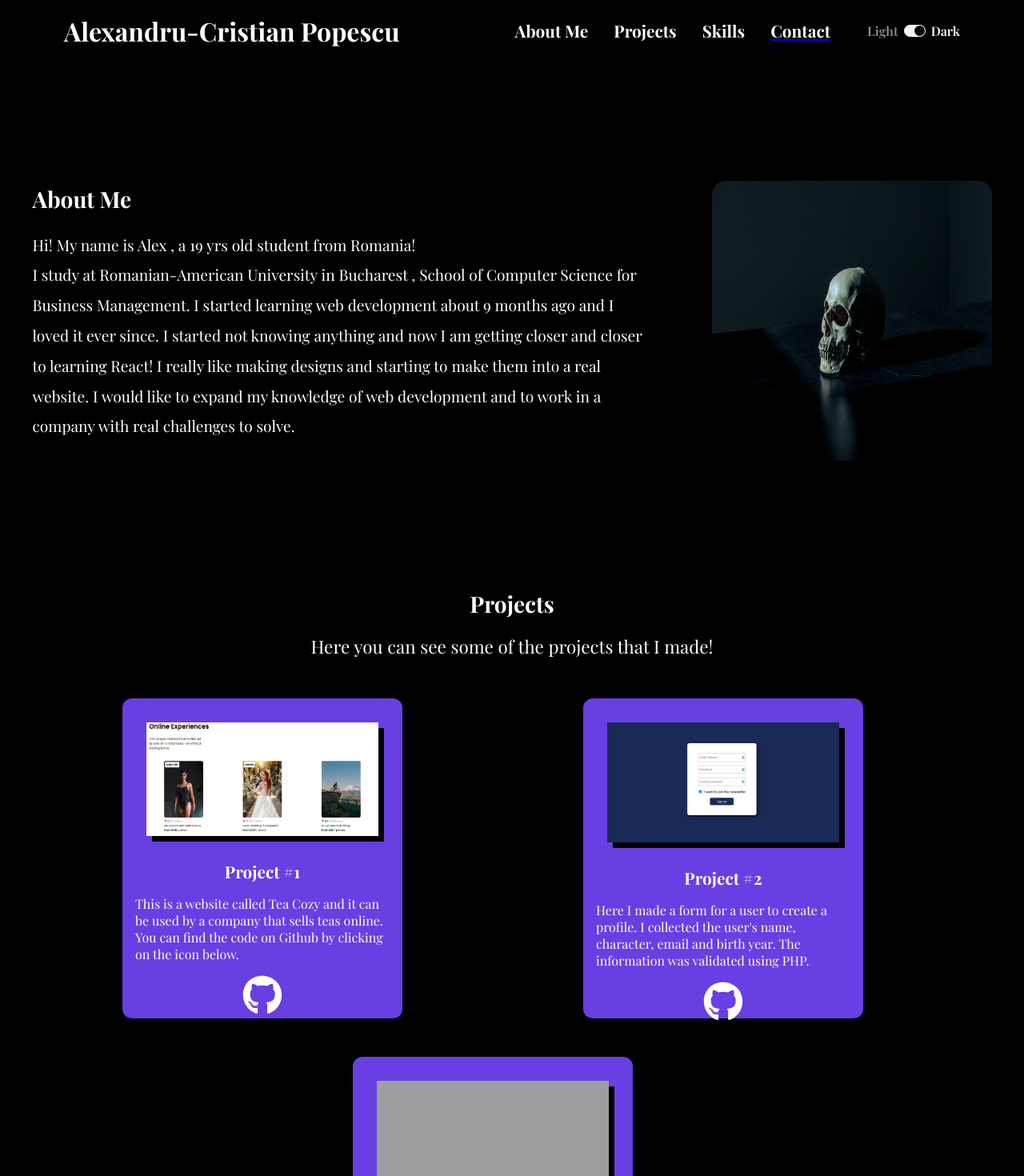
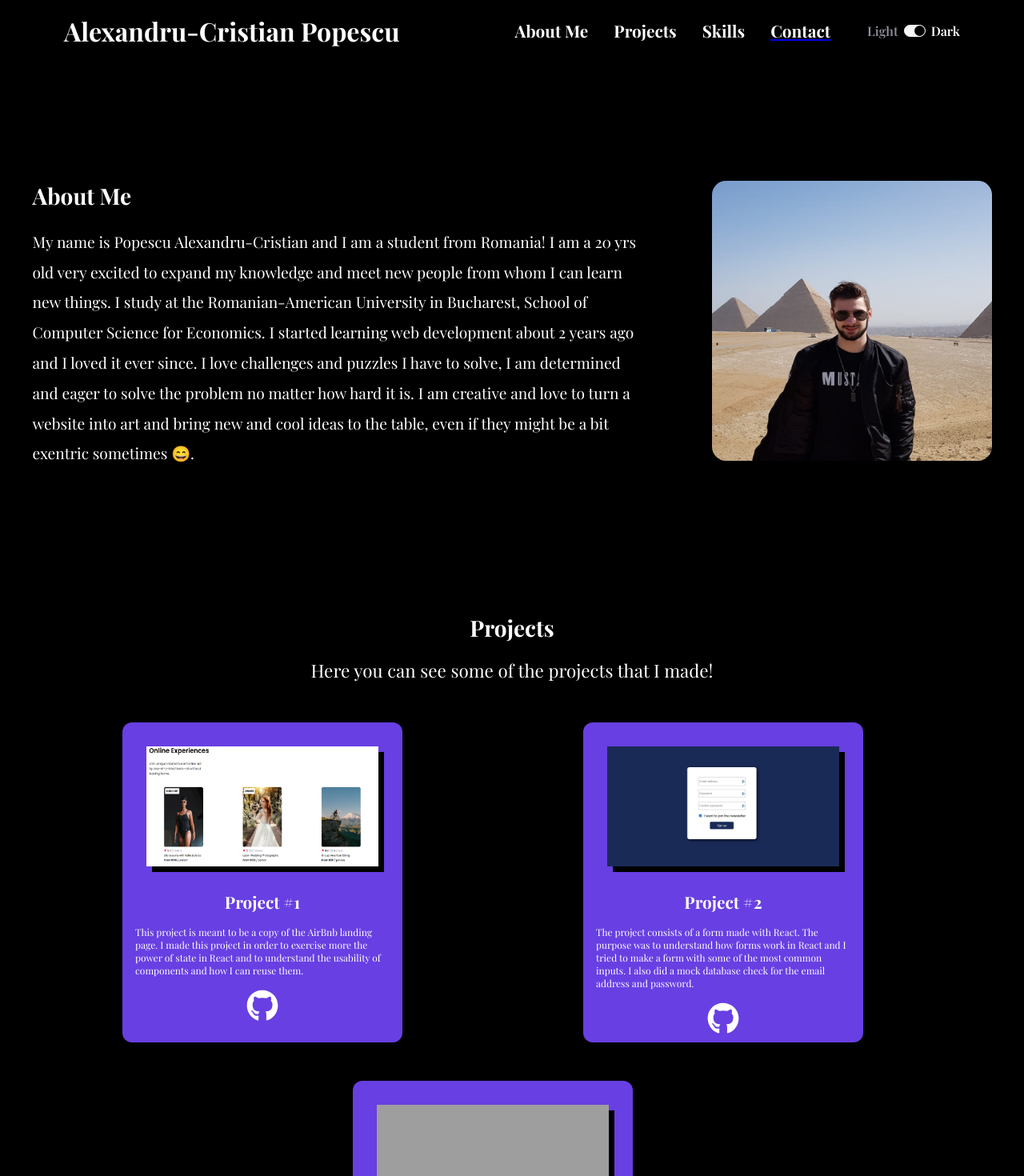
Before and after one commit to AlexCristian11/React-Porfolio, a React (Create React App) app: page / in a window 1280 px wide. Shown: the top 1470 px of the page at 80% size. Built offline with nearby package versions, Linux system fonts and the light colour scheme; grey boxes are pictures that could not be loaded.

Commit message:
Changed the projects section and about me

```diff
--- a/src/components/About.jsx
+++ b/src/components/About.jsx
@@ -1,6 +1,6 @@
 import React from 'react'
 import styled from 'styled-components';
-import image from '../img-src/placeholder.jpg';
+import image from '../img-src/photo.jpeg';
 
 
 function About(props) {
@@ -9,12 +9,7 @@ function About(props) {
         <div className={props.darkMode ? "dark" : ""} id="about-me-container">
             <div className="description">
                 <h2>About Me</h2>
-                <p>Hi! My name is Alex , a 19 yrs old student from Romania!</p>
-                <p>I study at Romanian-American University in Bucharest , School of Computer Science for Business Management.
-                I started learning web development about 9 months ago and I loved it ever since.
-                I started not knowing anything and now I am getting closer and closer to learning React!
-                I really like making designs and starting to make them into a real website.
-                I would like to expand my knowledge of web development and to work in a company with real challenges to solve.</p>
+                <p>My name is Popescu Alexandru-Cristian and I am a student from Romania! I am a 20 yrs old very excited to expand my knowledge and meet new people from whom I can learn new things. I study at the Romanian-American University in Bucharest, School of Computer Science for Economics. I started learning web development about 2 years ago and I loved it ever since. I love challenges and puzzles I have to solve, I am determined and eager to solve the problem no matter how hard it is. I am creative and love to turn a website into art and bring new and cool ideas to the table, even if they might be a bit exentric sometimes 😄.</p>
             </div>
             <img src={image} alt="" />
         </div>
--- a/src/components/Project.jsx
+++ b/src/components/Project.jsx
@@ -12,7 +12,7 @@ function Project(props) {
         <div className="project-description">
             <h3>Project #{props.id}</h3>
             <p>{props.description}</p>
-            <a href={props.url} alt="github link" target="_blank" rel="noopener noreferrer"><FaGithub size="50px" className="icon"/></a>
+            <a href={props.url} alt="github link" target="_blank" rel="noopener noreferrer"><FaGithub size="40px" className="icon"/></a>
         </div>
     </ProjectStyle>
   )
@@ -50,7 +50,7 @@ const ProjectStyle = styled.div`
 
     p {
         padding: 1rem;
-        font-size: 1rem;
+        font-size: .75rem;
     }
 
     a {
--- a/src/components/Projects.jsx
+++ b/src/components/Projects.jsx
@@ -59,6 +59,10 @@ const ProjectsStyle = styled.div`
     flex-wrap: wrap;
     justify-content: space-around;
 
+    p {
+      font-size: 0.75rem;
+    }
+
 `
 
 export default Projects
--- a/src/data.js
+++ b/src/data.js
@@ -2,20 +2,20 @@
 const values = [
     {
         "id": 1,
-        "description": "This is a website called Tea Cozy and it can be used by a company that sells teas online. You can find the code on Github by clicking on the icon below.",
-        "url": "https://github.com/AlexCristian11",
+        "description": "This project is meant to be a copy of the AirBnb landing page. I made this project in order to exercise more the power of state in React and to understand the usability of components and how I can reuse them.",
+        "url": "https://github.com/AlexCristian11/Airbnb_Copy-React",
         "img": "airbnb.png"
     },
     {
         "id": 2,
-        "description": "Here I made a form for a user to create a profile. I collected the user's name, character, email and birth year. The information was validated using PHP.",
-        "url": "https://github.com/AlexCristian11",
+        "description": "The project consists of a form made with React. The purpose was to understand how forms work in React and I tried to make a form with some of the most common inputs. I also did a mock database check for the email address and password.",
+        "url": "https://github.com/AlexCristian11/React-Form",
         "img": "form.png"
     },
     {
         "id": 3,
         "description": "This project represents classes in JavaScript and how to use them to create a school catalogue for primary and high schools.",
-        "url": "https://github.com/AlexCristian11",
+        "url": "https://github.com/AlexCristian11/School-Catalogue",
         "img": ""
     }
 ]
```
Also changed, not shown: src/img-src/photo.jpeg (added), src/img-src/placeholder.jpg (deleted).
